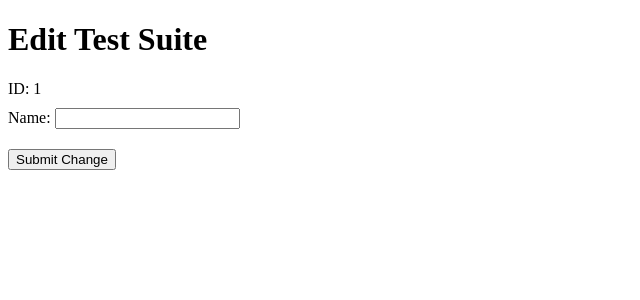
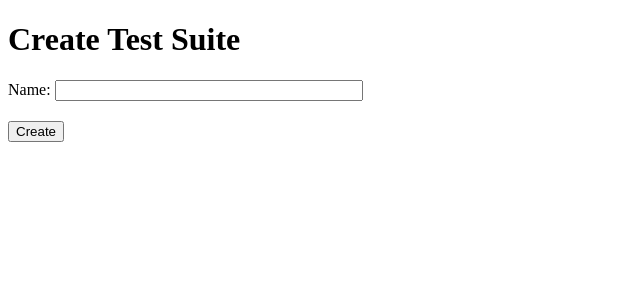
Before and after one commit to rockacola/rf-homework-frontend-alpha, a React (Create React App) app: page /test_suites/1/edit in a window 1280 px wide. Shown: the top 300 px of the page, without its empty margins (0-640 px from the left). Built offline with nearby package versions, Linux system fonts and the light colour scheme; no server answers.

Commit message:
With route views and submission json output

```diff
--- a/src/App.js
+++ b/src/App.js
@@ -1,18 +1,14 @@
 import { Route, Routes } from "react-router-dom";
-import { TestSuiteForm } from "./components/TestSuiteForm";
-import { TestSuites } from "./components/TestSuites";
+import { TestSuiteFormRoute } from "./routes/TestSuiteFormRoute";
+import { TestSuitesRoute } from "./routes/TestSuitesRoute";
 
 function App() {
-  /**
-   * TODO: Have the loading of the test suites here.
-   * Going forward, there should be a routes component for `/test_suites/*` to handle data loading.
-   */
   return (
     <div className="App">
       <Routes>
-        <Route path="/" element={<TestSuites />} />
-        <Route path="/test_suites/create" element={<TestSuiteForm />} />
-        <Route path="/test_suites/:id/edit" element={<TestSuiteForm />} />
+        <Route path="/" element={<TestSuitesRoute />} />
+        <Route path="/test_suites/create" element={<TestSuiteFormRoute />} />
+        <Route path="/test_suites/:id/edit" element={<TestSuiteFormRoute />} />
       </Routes>
     </div>
   );
--- a/src/components/TestSuiteForm.js
+++ b/src/components/TestSuiteForm.js
@@ -1,52 +1,53 @@
 import React, { useEffect, useState } from "react";
-import { useParams } from "react-router-dom";
 
-export const TestSuiteForm = () => {
-  const params = useParams();
-  const testSuiteId = params.id;
-  const heading = !!testSuiteId ? "Edit Test Suite" : "Create Test Suite";
-  const submitButtonLabel = !!testSuiteId ? "Submit Change" : "Create";
-
+export const TestSuiteForm = ({ testSuite }) => {
+  const heading = !!testSuite ? "Edit Test Suite" : "Create Test Suite";
+  const submitButtonLabel = !!testSuite ? "Submit Change" : "Create";
+  const [isSubmitting, setIsSubmitting] = useState(false);
   const [formData, setFormData] = useState({});
 
   useEffect(() => {
-    console.log("foo. testSuiteId:", testSuiteId);
-  }, [testSuiteId]);
+    if (!!testSuite) {
+      setFormData(testSuite);
+    }
+  }, [testSuite]);
 
   const onChange = (e) => {
-    console.log("onChange triggered. e:", e);
-    // const mutatedFormData = {
-    //   ...formData,
-    //   test_suite_name: e.target.test_suite_name,
-    // };
     const mutatedFormData = {
-      ...e.target,
+      ...formData,
+      [e.target.name]: e.target.value,
     };
     setFormData(mutatedFormData);
   };
 
   const onSubmit = (e) => {
     e.preventDefault();
-    console.log("onSubmit triggered. e:", e);
 
     // TODO: sanitize
     // TODO: validate
     // TODO: submission
+
+    setIsSubmitting(true);
   };
+
+  if (isSubmitting) {
+    return <pre>{JSON.stringify(formData, null, 2)}</pre>;
+  }
 
   return (
     <div>
       <h1>{heading}</h1>
       <form onSubmit={onSubmit}>
-        {!!testSuiteId && <div>ID: {testSuiteId}</div>}
+        {!!testSuite && <div>ID: {testSuite.id}</div>}
         <div style={{ marginTop: "10px", marginBottom: "10px" }}>
-          <label for="test_suite_name">Name: </label>
+          <label htmlFor="test_suite_name">Name: </label>
           <input
             type="text"
             id="test_suite_name"
             name="test_suite_name"
             value={formData.test_suite_name}
             onChange={onChange}
+            style={{ width: "300px" }}
           />
         </div>
 
--- a/src/components/TestSuiteRow.js
+++ b/src/components/TestSuiteRow.js
@@ -31,9 +31,9 @@
           <td colspan="4">
             <table border="0" cellspacing="0" cellpadding="0">
               <tbody>
-                {testSuite.test_plans.map((tp) => {
+                {testSuite.test_plans.map((tp, index) => {
                   return (
-                    <tr>
+                    <tr key={index}>
                       <td style={{ width: "150px" }}></td>
                       <td style={{ width: "300px" }}>{tp.test_name}</td>
                       <td style={{ width: "150px" }}>{tp.browser}</td>
--- a/src/components/TestSuites.js
+++ b/src/components/TestSuites.js
@@ -1,49 +1,23 @@
-import React, { useEffect, useState } from "react";
-import { Link } from "react-router-dom";
-import { getTestSuites } from "../endpoints/api";
+import React from "react";
 import { TestSuiteRow } from "./TestSuiteRow";
 
-export const TestSuites = () => {
-  // Fetch data
-  // Detect if data is ready
-  // Render line by line
-
-  const [testSuites, setTestSuites] = useState([]);
-
-  useEffect(() => {
-    console.log("TestSuites onmount");
-
-    const act = async () => {
-      const res = await getTestSuites();
-      setTestSuites(res);
-    };
-    act();
-  }, []);
-
+export const TestSuites = ({ testSuites }) => {
   // TODO: have a hydrating state
   return (
-    <div>
-      <h1>
-        List of Test Suites <small>(count: {testSuites.length})</small>
-      </h1>
-      <div style={{ paddingTop: "10px", paddingBottom: "20px" }}>
-        <Link to="/test_suites/create">[Create New]</Link>
-      </div>
-      <div>
-        <table border="1" cellspacing="0" cellpadding="0">
+    <table border="1" cellSpacing="0" cellPadding="0">
       <thead>
+        <tr>
           <th style={{ width: "50px" }}></th>
           <th style={{ width: "250px" }}>Name</th>
           <th style={{ width: "450px" }}>Count</th>
           <th></th>
+        </tr>
       </thead>
       <tbody>
         {testSuites.map((ts) => (
-              <TestSuiteRow testSuite={ts} />
+          <TestSuiteRow key={ts.id} testSuite={ts} />
         ))}
       </tbody>
     </table>
-      </div>
-    </div>
   );
 };
--- a/src/endpoints/api.js
+++ b/src/endpoints/api.js
@@ -1,4 +1,5 @@
 export const getTestSuites = async () => {
+  console.log("[API] getTestSuites triggered/");
   const url = "http://localhost:3456/test_suites"; // TODO: dynamic domain based on environment
   const res = await fetch(url, {
     headers: {
--- /dev/null
+++ b/src/hooks/useTestSuite.js
@@ -0,0 +1,6 @@
+import { useTestSuites } from "./useTestSuites";
+
+export const useTestSuite = (id) => {
+  const testSuites = useTestSuites();
+  return testSuites.find((ts) => ts.id === id);
+};
--- /dev/null
+++ b/src/hooks/useTestSuites.js
@@ -0,0 +1,16 @@
+import { useEffect, useState } from "react";
+import { getTestSuites } from "../endpoints/api";
+
+export const useTestSuites = () => {
+  const [testSuites, setTestSuites] = useState([]);
+
+  useEffect(() => {
+    const act = async () => {
+      const res = await getTestSuites();
+      setTestSuites(res);
+    };
+    act();
+  }, []);
+
+  return testSuites;
+};
--- /dev/null
+++ b/src/routes/TestSuiteFormRoute.js
@@ -0,0 +1,16 @@
+import React from "react";
+import { useParams } from "react-router-dom";
+import { TestSuiteForm } from "../components/TestSuiteForm";
+import { useTestSuite } from "../hooks/useTestSuite";
+
+export const TestSuiteFormRoute = () => {
+  const params = useParams();
+  const testSuiteId = parseInt(params.id, 10);
+  const targetTestSuite = useTestSuite(testSuiteId);
+
+  return (
+    <div>
+      <TestSuiteForm testSuite={targetTestSuite} />
+    </div>
+  );
+};
--- /dev/null
+++ b/src/routes/TestSuitesRoute.js
@@ -0,0 +1,20 @@
+import React from "react";
+import { Link } from "react-router-dom";
+import { TestSuites } from "../components/TestSuites";
+import { useTestSuites } from "../hooks/useTestSuites";
+
+export const TestSuitesRoute = () => {
+  const testSuites = useTestSuites();
+
+  return (
+    <div>
+      <h1>
+        List of Test Suites <small>(count: {testSuites.length})</small>
+      </h1>
+      <div style={{ paddingTop: "10px", paddingBottom: "20px" }}>
+        <Link to="/test_suites/create">[Create New]</Link>
+      </div>
+      <TestSuites testSuites={testSuites} />
+    </div>
+  );
+};
```
Lines whose indentation alone changed are shown as unchanged.
